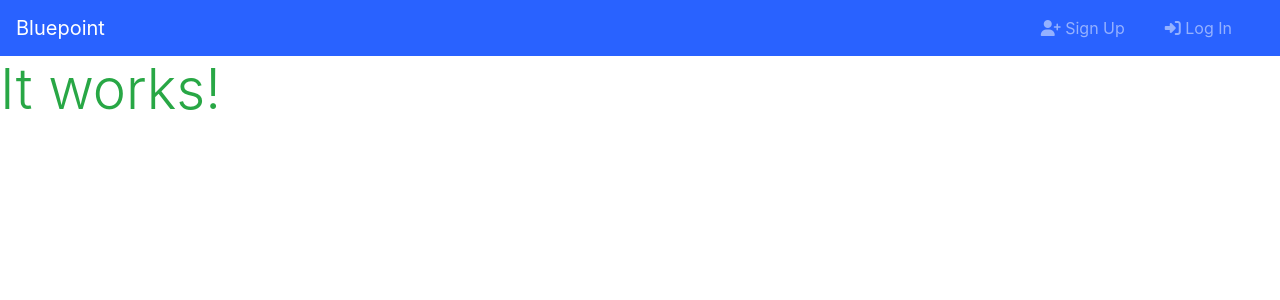
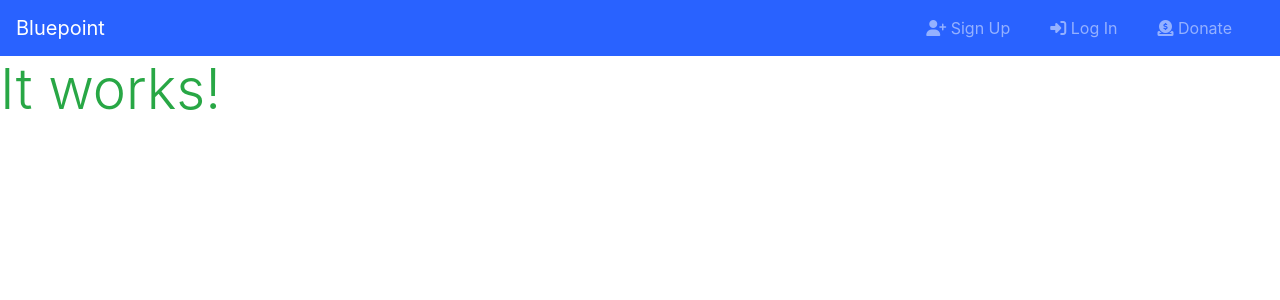
Before and after one commit to RobKnowles248/bluepoint, a Django app: page / in a window 1280 px wide. Shown: the top 300 px of the page. Run offline with Django 3.2, Linux system fonts and the light colour scheme; some libraries are stand-ins or nearby versions.

Commit message:
Add donation link to navbar

```diff
--- a/templates/base.html
+++ b/templates/base.html
@@ -52,6 +52,7 @@
                 <li class="nav-item mr-4"><a href="{% url 'account_signup' %}" class="nav-link"><i class="fas fa-user-plus"></i> Sign Up</a></li>
                 <li class="nav-item mr-4"><a href="{% url 'account_login' %}" class="nav-link"><i class="fas fa-sign-in-alt"></i> Log In</a></li>
               {% endif %}
+              <li class="nav-item mr-4"><a href="" class="nav-link"><i class="fas fa-donate"></i> Donate</a></li>
             </ul>
         </div>
       </nav>
```
